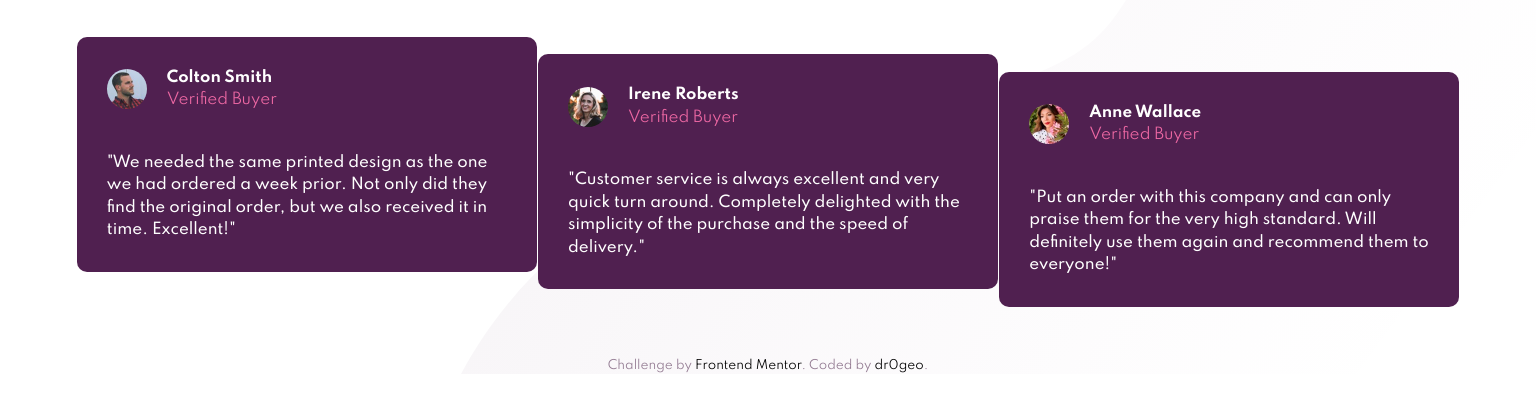
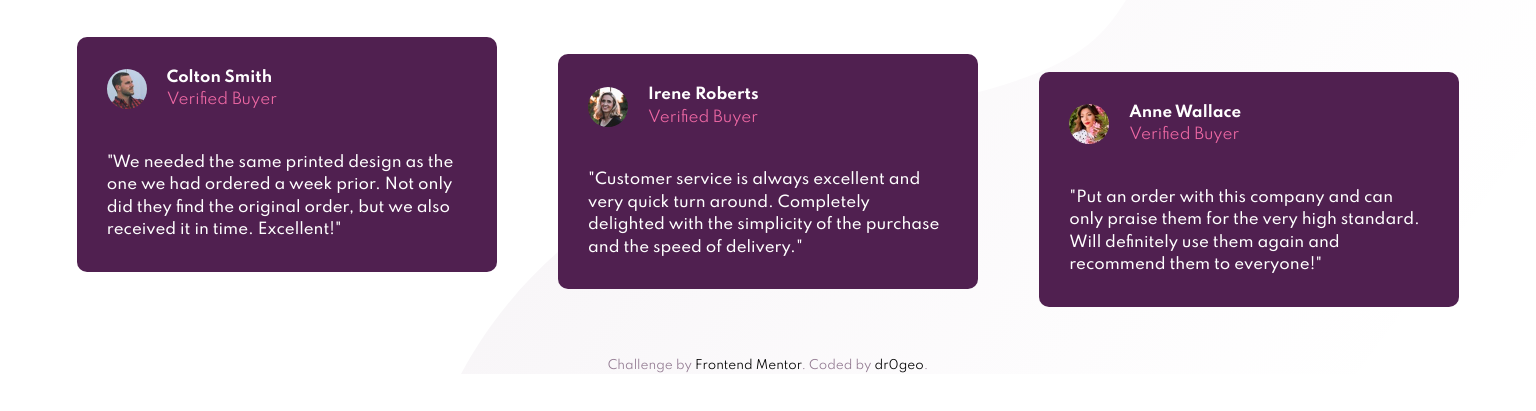
Before and after one commit to namuq/jos, a plain HTML site: page index.html in a window 1536 px wide. Shown: the part 377-788 px from the top of the page. Drawn offline with Linux system fonts and the light colour scheme.

Commit message:
Modify CSS responsive rules

```diff
--- a/resources/css/style.css
+++ b/resources/css/style.css
@@ -109,7 +109,7 @@ a:hover {
 
 /* Tablets design */
 
-@media only screen and (min-width: 768px) and (max-width: 1529px) {
+@media only screen and (min-width: 768px) and (max-width: 1439px) {
 
   body {
     background-image: url('../images/bg-pattern-bottom-desktop.svg');
@@ -198,7 +198,7 @@ a:hover {
 
 /* Large desktop design */
 
-@media only screen and (min-width: 1530px) {
+@media only screen and (min-width: 1440px) {
 
   body {
     background-image: url('../images/bg-pattern-bottom-desktop.svg');
@@ -268,18 +268,21 @@ a:hover {
   }
 
   .comment {
-    max-width: 400px;
+    max-width: 360px;
   }
 
   #first-comment {
     align-self: flex-start;
+    flex-grow: 1;
   }
 
   #second-comment {
     align-self: center;
+    flex-grow: 1;
   }
 
   #third-comment {
     align-self: flex-end;
+    flex-grow: 1;
   }
 }
```
